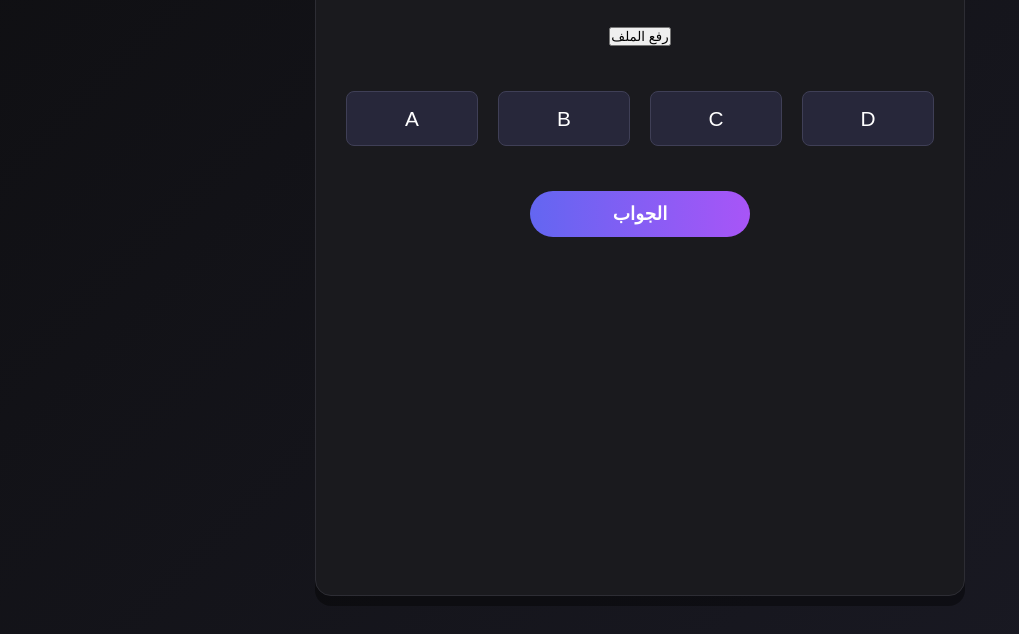
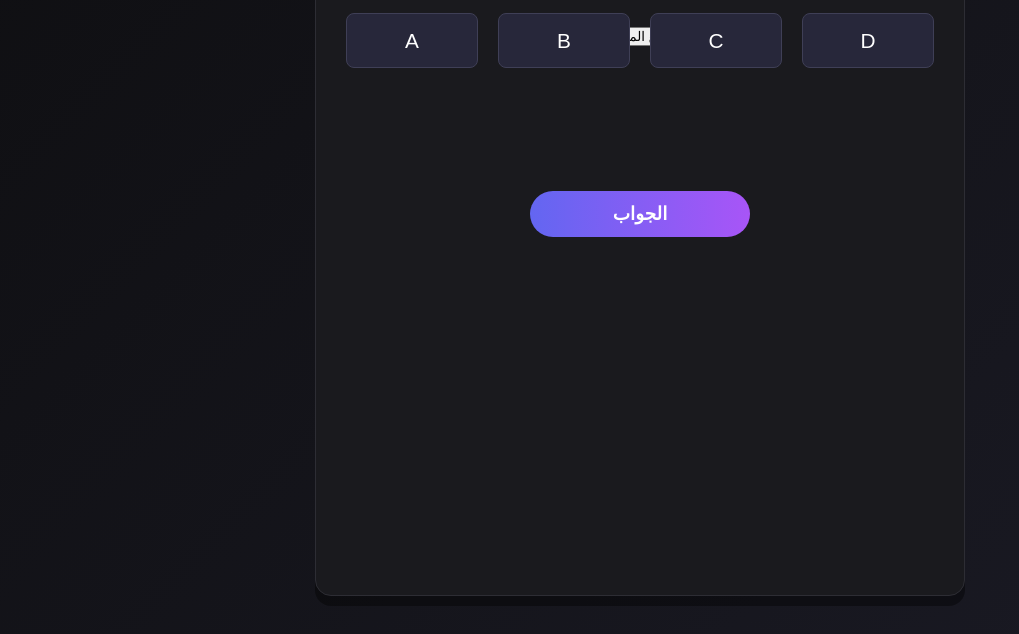
Before and after one commit to oanime799-commits/my-project, a website: page public/index.html in a window 1280 px wide. Shown: the part 144-778 px from the top of the page, without its empty margins (0-1019 px from the left). Drawn offline with Linux system fonts and the light colour scheme.

Commit message:
edit css

```diff
--- a/public/jin.css
+++ b/public/jin.css
@@ -74,7 +74,7 @@ justify-content: center;
 align-items: center;
 width: 100%;
 margin: 15px 0;
-
+bottom: 78px;
 }
 
 
```
